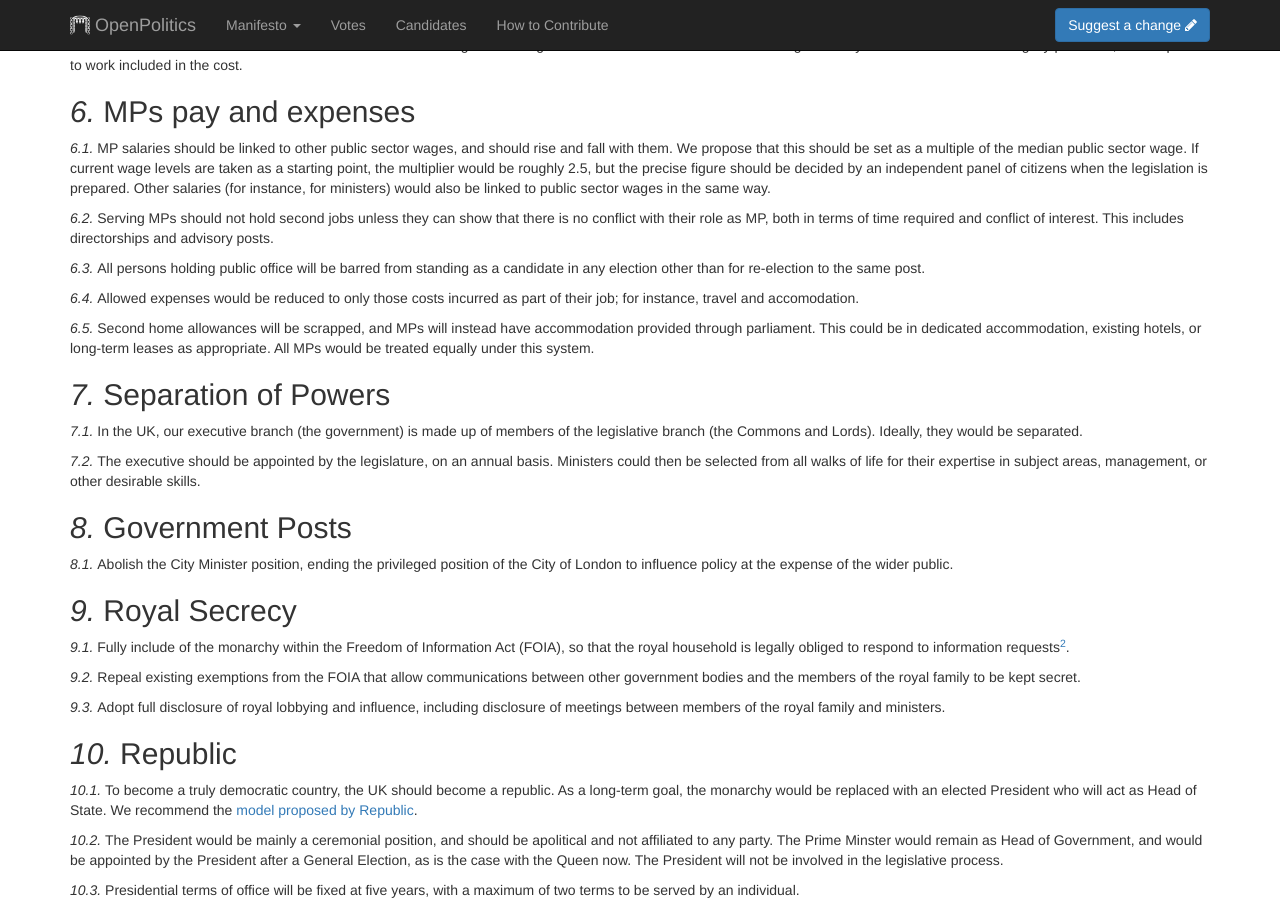
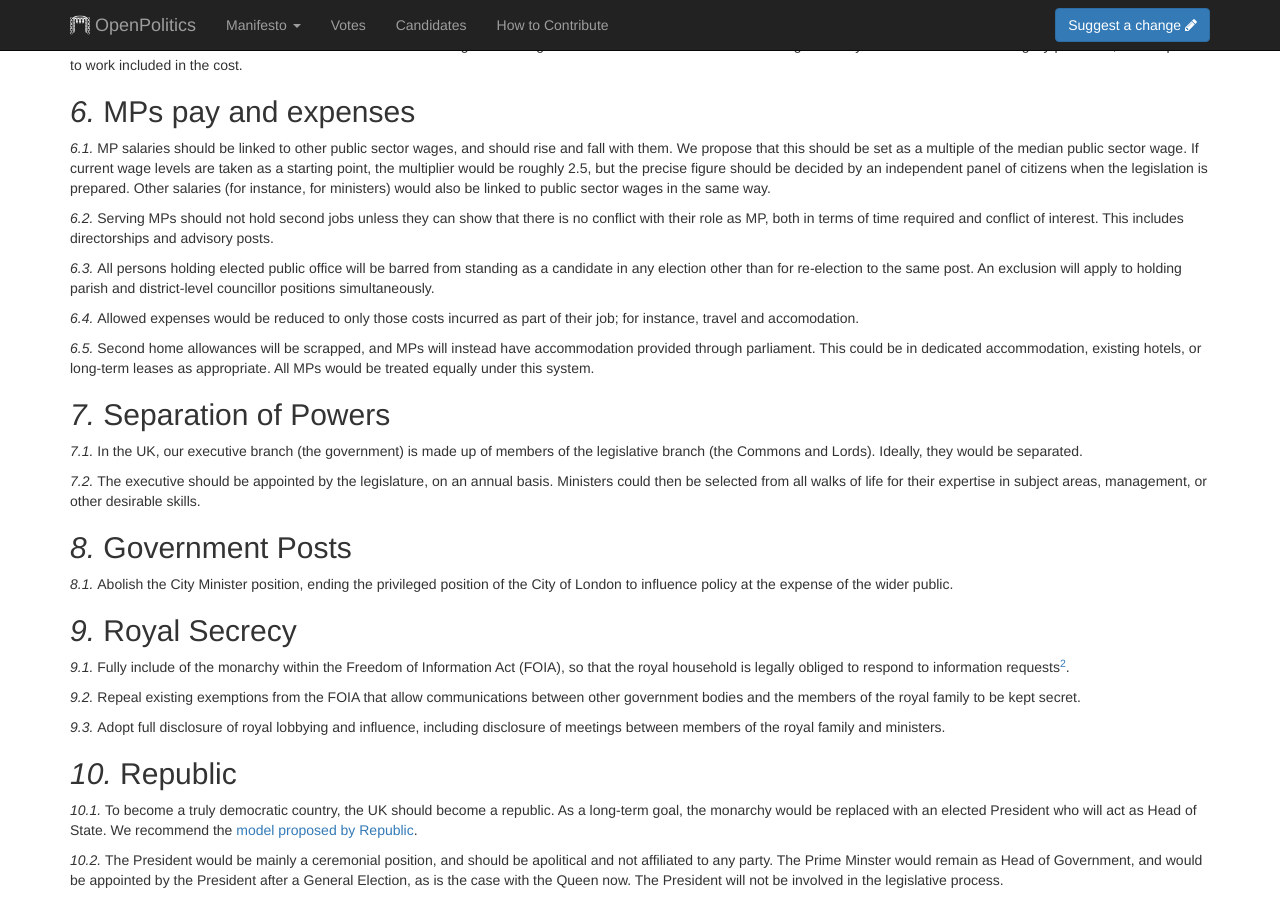
Before and after one commit to openpolitics/manifesto, a Jekyll site: the page built from manifesto/democracy.md, in a window 1280 px wide and 900 px high, scrolled down 1679 px. Built offline with Jekyll 4.4.1, drawn with Linux system fonts in a browser that asks for light colours; nearby versions of some CDN libraries.

Commit message:
Be clear on elected, and exclude parish and district councillors

```diff
--- a/manifesto/democracy.md
+++ b/manifesto/democracy.md
@@ -71,7 +71,7 @@ MP salaries should be linked to other public sector wages, and should rise and f
 
 Serving MPs should not hold second jobs unless they can show that there is no conflict with their role as MP, both in terms of time required and conflict of interest. This includes directorships and advisory posts.
 
-All persons holding public office will be barred from standing as a candidate in any election other than for re-election to the same post.
+All persons holding elected public office will be barred from standing as a candidate in any election other than for re-election to the same post. An exclusion will apply to holding parish and district-level councillor positions simultaneously.
 
 Allowed expenses would be reduced to only those costs incurred as part of their job; for instance, travel and accomodation.
 
```
